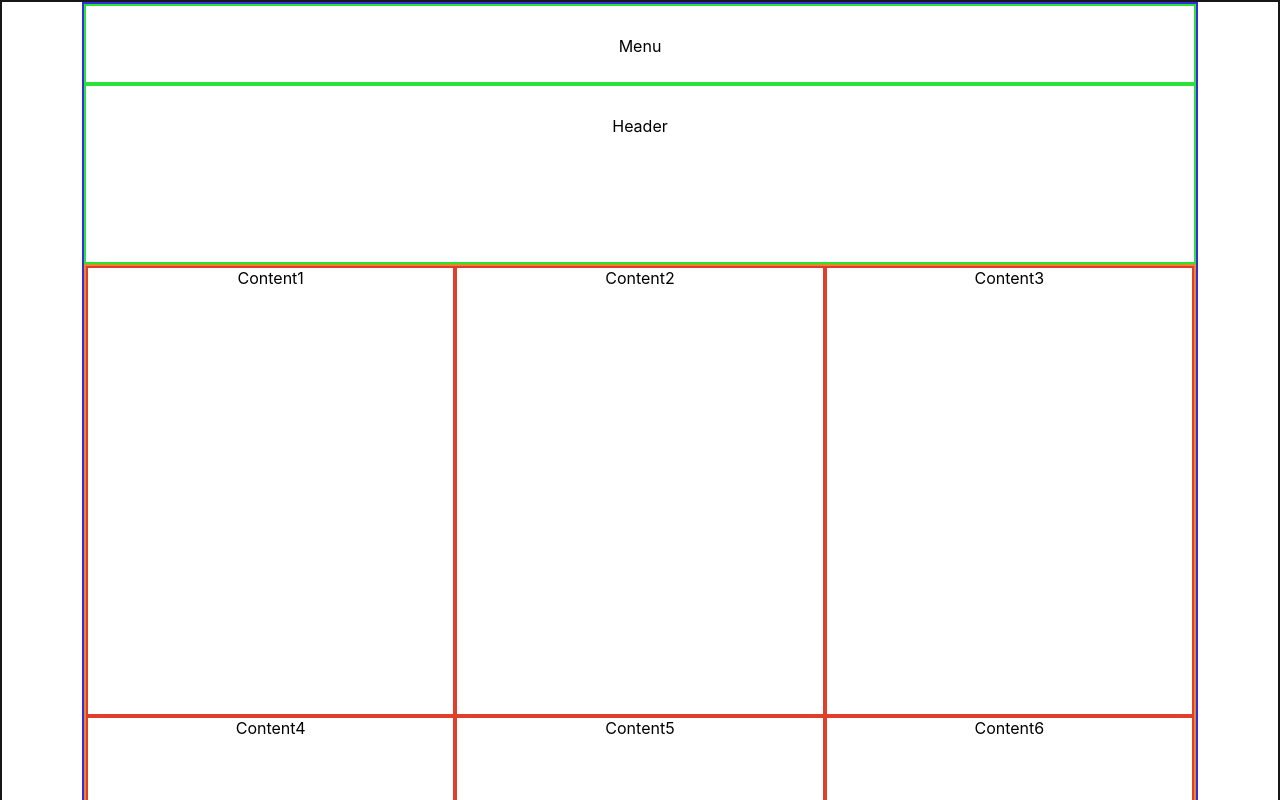
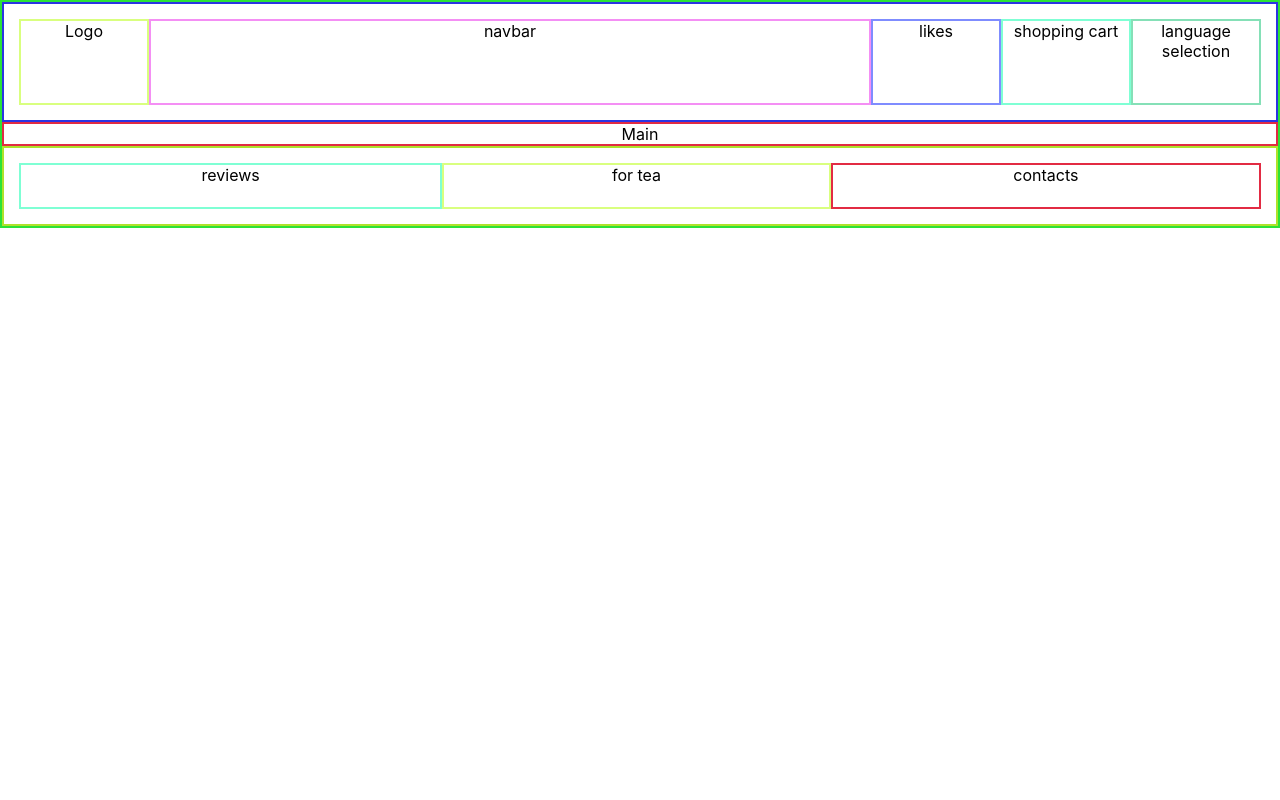
Before and after one commit to tana-stdik/Roman-tea, a React (Create React App) app: page / in a window 1280 px wide. Shown: the top 800 px of the page. Built offline with nearby package versions, Linux system fonts and the light colour scheme.

Commit message:
one header instead of two

```diff
--- a/src/App.css
+++ b/src/App.css
@@ -1,69 +1,69 @@
 .App {
   text-align: center;
 }
-.content {
-	border: 2px solid rgb(22, 23, 22);
+
+.color__icon {
+  color: green;
 }
-
-.grid-wrapper {
-	margin: 0 80px 0 80px;
-	border: 2px solid rgb(52, 43, 226);
+.grid__wrapper {
+	min-height: 100%;
 	display: grid;
-	grid-template-columns: 1fr 1fr 1fr;
-	grid-template-rows: 80px 180px 1fr 80px;
-	grid-template-areas: "menu menu menu"
-	"header header header"
-	"main main main"
-	"footer footer footer";
-}
-.grid-header,
-.grid-menu,
-.grid-content,
-.grid-footer {
-	padding: 30px;
+	grid-template: minmax(120px, auto) 1fr minmax(80px, auto) / 1fr;
+	grid-template-areas: "header"
+		"main"
+		"footer";
 	border: 2px solid rgb(43, 226, 55);
 }
 
-.grid-menu {
-	grid-area: menu;
+.grid__header {
+	grid-area: header;
+	padding: 15px;
+	display: grid;
+	grid-template: 1fr / minmax(auto, 130px) minmax(auto, 1000px) minmax(auto, 130px) minmax(auto, 130px) minmax(auto, 130px);
+	border: 2px solid rgb(43, 52, 226);
 }
 
-.grid-header {
-	grid-area: header;
+.header__logo {
+	border: 2px solid rgb(217, 255, 127);
 }
 
-.header {
-	display: grid;
-	grid-template-columns: repeat(1, 1fr);
-	grid-template-rows: repeat(2, 1fr);
+.header__navbar {
+	border: 2px solid rgb(244, 143, 244);
 }
 
-.header-menu {
-	border: 2px solid rgb(43, 226, 226);
-	height: 80px;
+.header__likes {
+	border: 2px solid rgb(127, 140, 255);
 }
 
-.header-logo {
-	border: 2px solid rgb(35, 86, 86);
-	height: 180px;
+.header__shoppingCart {
+	border: 2px solid aquamarine;
 }
 
-.grid-main {
-	border: 2px solid rgb(226, 137, 43);
-	grid-area: main;
+.header__languageSelection {
+	border: 2px solid rgb(133, 224, 183);
 }
 
-.main {
-	display: grid;
-	grid-template-columns: repeat(3, 1fr);
-	grid-template-rows: repeat(2, 1fr);
-	height: 900px;
+.grid__main {
+	grid-area: main;
+	border: 2px solid rgb(226, 43, 67);
 }
 
+.grid__footer {
+	grid-area: footer;
+	display: grid;
+	padding: 15px;
+	grid-template: 1fr / minmax(auto, 466px) minmax(auto, 466px) minmax(auto, 466px);
+	border: 2px solid rgb(174, 226, 43);
+}
 
-.main-content {
-	border: 2px solid rgb(226, 61, 43);
+.footer__reviews {
+	border: 2px solid aquamarine;
 }
-.grid-footer {
-	grid-area: footer;
+
+.footer__forTea {
+	border: 2px solid rgb(217, 255, 127);
 }
+
+.footer__contacts {
+	border: 2px solid rgb(226, 43, 67);
+}
--- a/src/App.js
+++ b/src/App.js
@@ -4,39 +4,39 @@ import './App.css';
 function App() {
   return (
     <div className="App">
-     <div class="content">
-      <div class="grid-wrapper">
-      <nav class="grid-menu">
-          Menu
-        </nav>
-        <header class="grid-header header">
-          Header
-        </header>
-        <main class="grid-main main">
-          <div class="main-content">
-            Content1
+      <div class="grid__wrapper">
+        <div class="grid__header header">
+          <div class="header__logo">
+            Logo
           </div>
-          <div class="main-content">
-            Content2
+          <div class="header__navbar">
+            navbar
           </div>
-          <div class="main-content">
-            Content3
+          <div class="header__likes">
+            likes
           </div>
-          <div class="main-content">
-            Content4
+          <div class="header__shoppingCart">
+            shopping cart
           </div>
-          <div class="main-content">
-            Content5
+          <div class="header__languageSelection">
+            language selection
           </div>
-          <div class="main-content">
-            Content6
+        </div>
+        <div class="grid__main">
+          Main
+        </div>
+        <div class="grid__footer footer">
+          <div class="footer__reviews">
+            reviews
           </div>
-        </main>
-        <footer class="main-footer">
-          Footer
-        </footer>
+          <div class="footer__forTea">
+            for tea
+          </div>
+          <div class="footer__contacts">
+            contacts
+          </div>
+        </div>
       </div>
-    </div>
     </div>
   );
 }
```
